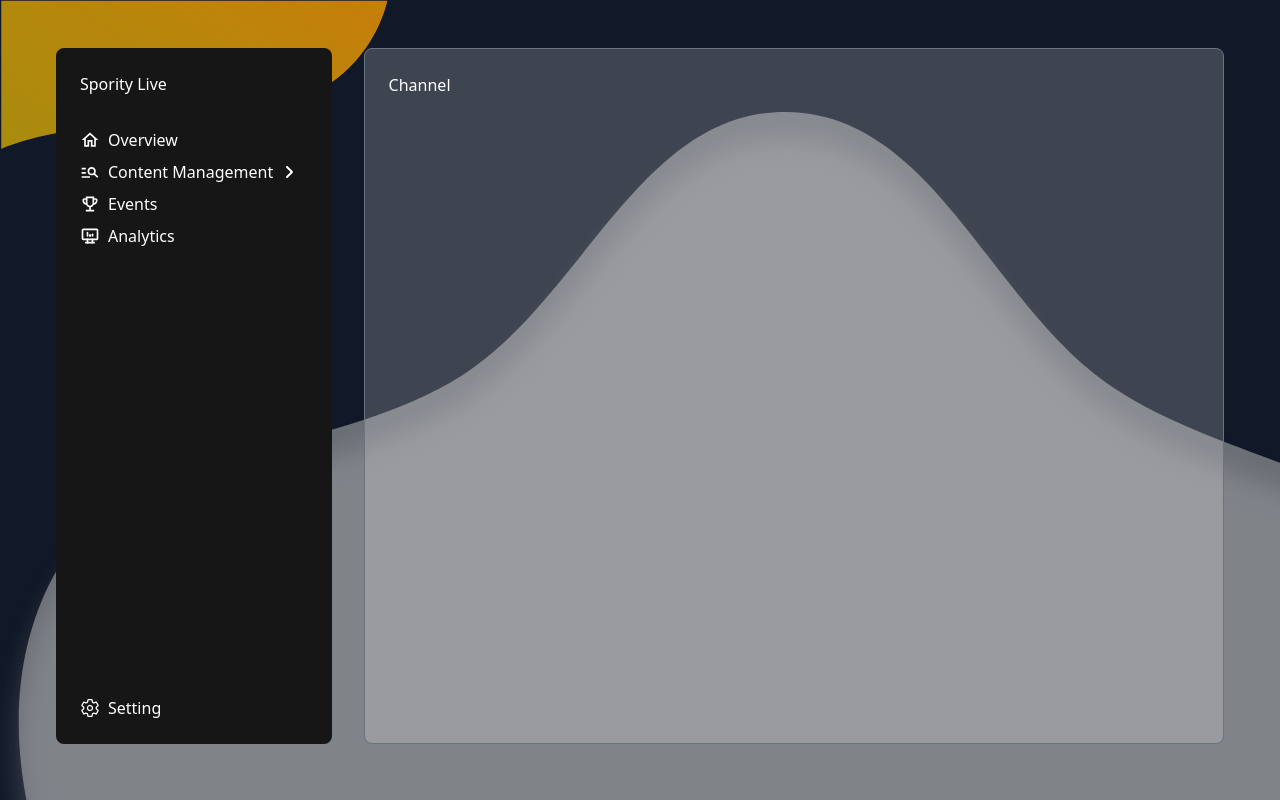
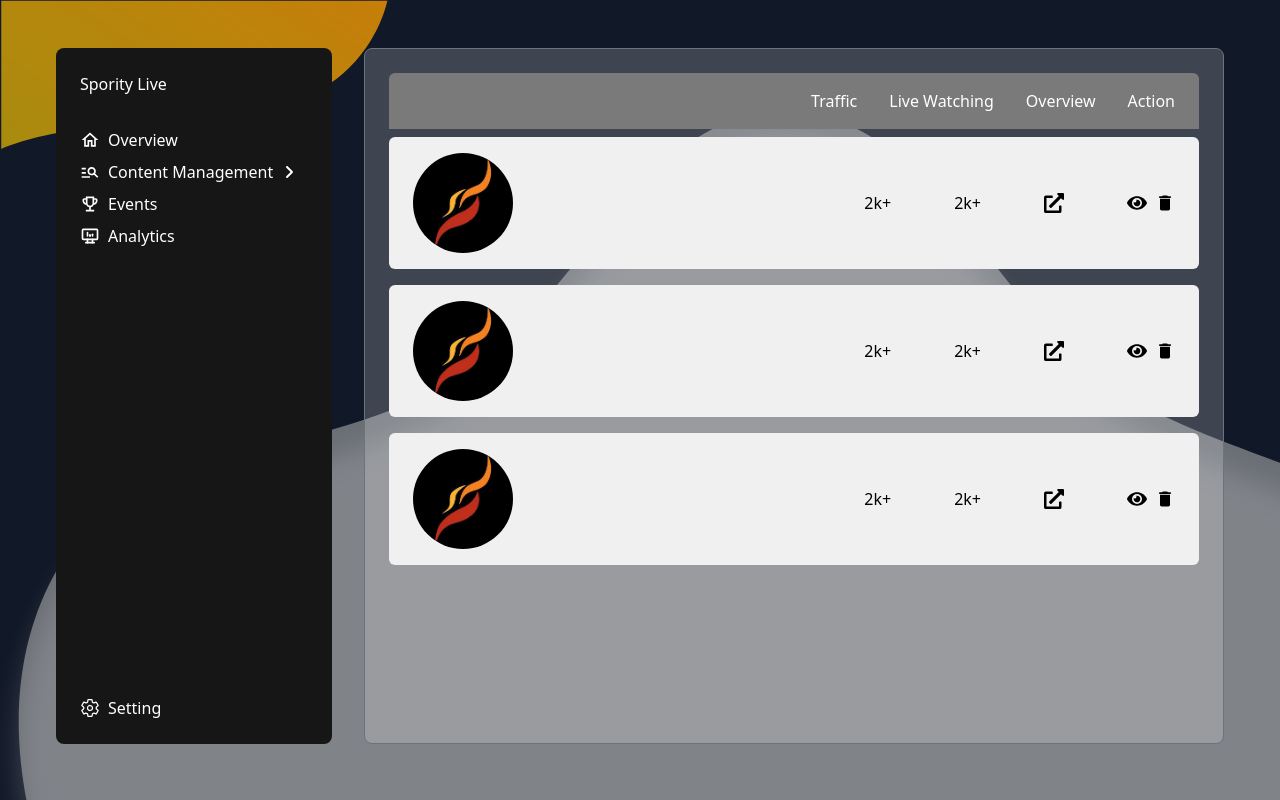
Before and after one commit to mhmAdmin1122/spority, a Next.js app: page /admin/channels in a window 1280 px wide. Built offline with nearby package versions, Linux system fonts and the light colour scheme.

Commit message:
channel page layout ready

```diff
--- a/pages/admin/channels.tsx
+++ b/pages/admin/channels.tsx
@@ -1,6 +1,7 @@
 import React from 'react'
 import Layout from './components/Layout'
 import Head from 'next/head'
+import ChannelCard from './components/ChannelCard'
 
 const ChannelsPage = () => {
   return (
@@ -8,8 +9,19 @@ const ChannelsPage = () => {
       <Head>
         <title>Spority - Admin Channels</title>
       </Head>
-      <div>
-        Channel
+      <div className='relative flex flex-col gap-2'>
+        <div className='body-box-topBar-channels flex gap-8 justify-end w-full bg-[#7a7a7a] py-4 px-6 rounded-t-md'>
+          <h3>Traffic</h3>
+          <h3>Live Watching</h3>
+          <h3>Overview</h3>
+          <h3>Action</h3>
+        </div>
+        <div className='channels-list flex flex-col w-full gap-4 h-[430px] overflow-scroll overflow-x-hidden'>
+          <ChannelCard />
+          <ChannelCard />
+          <ChannelCard />
+          <ChannelCard />
+        </div>
       </div>
     </Layout>
   )
--- /dev/null
+++ b/pages/admin/components/ChannelCard.tsx
@@ -0,0 +1,26 @@
+import React from "react";
+import tensportLogo from "@/public/img/tensports.jpeg";
+import Image from "next/image";
+import { FaExternalLinkAlt, FaEye } from "react-icons/fa";
+import { MdDelete } from "react-icons/md";
+
+const ChannelCard = () => {
+  return (
+    <div className="relative flex items-center justify-between py-4 px-6 bg-[#F0F0F0] rounded-md">
+      <div className="w-[100px] h-[100px]">
+        <Image src={tensportLogo} alt={`tensport-Logo`} title={`tensport`} className="w-full h-full rounded-full" width={200} height={200} />
+      </div>
+      <div className="flex gap-[63px] items-center justify-start text-black">
+        <p>2k+</p>
+        <p>2k+</p>
+        <FaExternalLinkAlt className="text-xl hover:text-gray-500 cursor-pointer" />
+        <div className="flex items-center gap-2 text-xl">
+          <FaEye className="hover:text-gray-500 cursor-pointer" />
+          <MdDelete className="hover:text-gray-500 cursor-pointer" />
+        </div>
+      </div>
+    </div>
+  );
+};
+
+export default ChannelCard;
--- a/styles/admin.css
+++ b/styles/admin.css
@@ -1,9 +1,9 @@
-.admin-child-body-box::-webkit-scrollbar {
+.admin-child-body-box::-webkit-scrollbar, .channels-list::-webkit-scrollbar {
   @apply w-0;
 }
 .admin-child-body-box {
   @apply bg-[#ffffff31] w-[75%] rounded-lg h-[87vh] p-6 overflow-scroll overflow-x-hidden select-none border-[1px] border-gray-500;
 }
-.side-bar-admin{
-    @apply bg-[#161616] w-[280px] h-[87vh] rounded-lg p-6;
+.side-bar-admin {
+  @apply bg-[#161616] w-[280px] h-[87vh] rounded-lg p-6;
 }
```
Also changed, not shown: public/img/tensports.jpeg (added).
